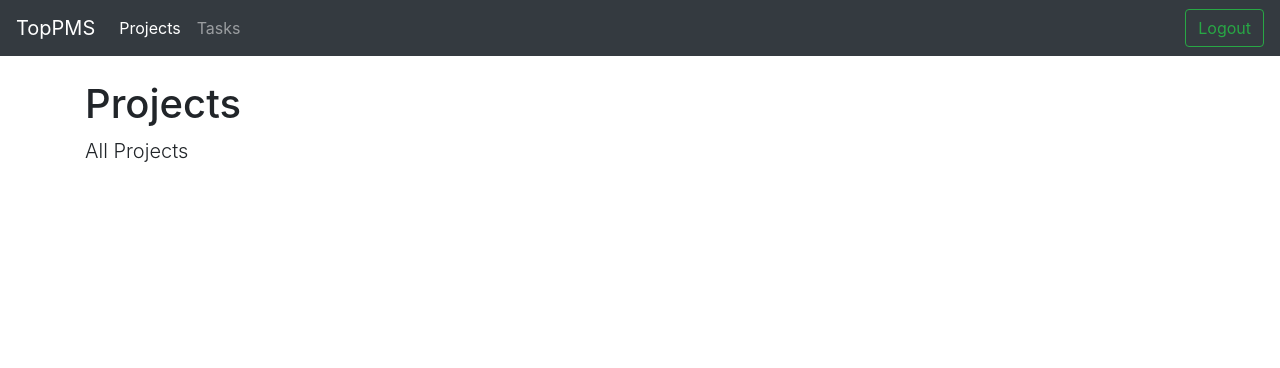
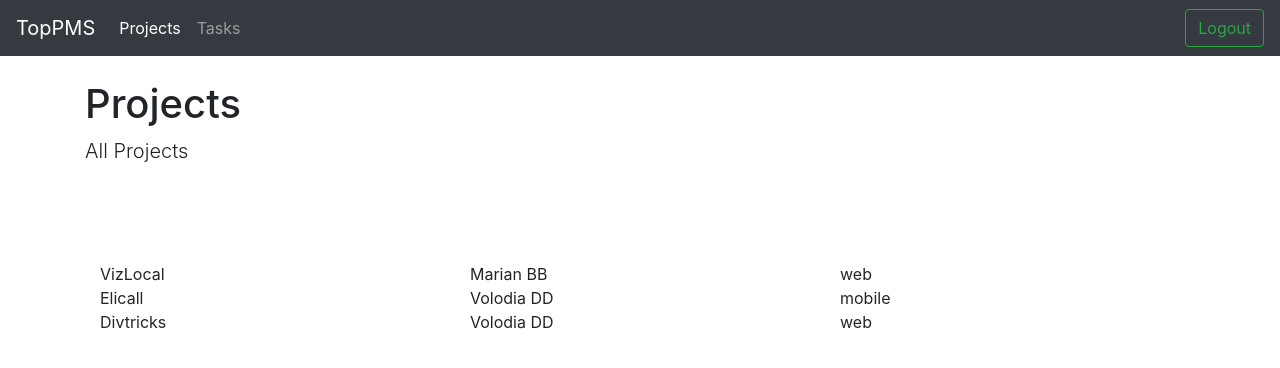
Before and after one commit to Ihor912/angular-top-pms, an Angular app: page /projects in a window 1280 px wide. Shown: the top 368 px of the page. Built offline with nearby package versions, Linux system fonts and the light colour scheme.

Commit message:
implement project service and project dto's

```diff
--- a/src/app/app.module.ts
+++ b/src/app/app.module.ts
@@ -9,6 +9,7 @@ import { routing } from './app.routing';
 import { ProjectsComponent } from './projects/projects.component';
 import { UserService } from './login/user.service';
 import { TasksComponent } from './tasks/tasks.component';
+import { ProjectsService } from './projects/projects.service';
 
 
 @NgModule({
@@ -25,7 +26,8 @@ import { TasksComponent } from './tasks/tasks.component';
     routing
   ],
   providers: [
-    UserService
+    UserService,
+    ProjectsService
   ],
   bootstrap: [AppComponent]
 })
--- /dev/null
+++ b/src/app/common/protocols.ts
@@ -0,0 +1,10 @@
+export interface Project {
+    name: string;
+    type: string;
+    owner: string;
+    members: Array<Member>;
+}
+
+export interface Member {
+    name: string;
+}
--- a/src/app/projects/projects.component.html
+++ b/src/app/projects/projects.component.html
@@ -2,4 +2,11 @@
 <div class="container">
   <h1>Projects</h1>
   <p class="lead">All Projects</p>
+  <div class="container">
+    <div class="row" *ngFor="let project of projectsService.projects">
+      <div class="col">{{project.name}}</div>
+      <div class="col">{{project.owner}}</div>
+      <div class="col">{{project.type}}</div>
+    </div>
+  </div>
 </div>
--- a/src/app/projects/projects.component.ts
+++ b/src/app/projects/projects.component.ts
@@ -1,11 +1,15 @@
 import { Component, OnInit } from '@angular/core';
 import { ActivatedRoute } from '@angular/router';
+import { ProjectsService } from './projects.service';
 
 @Component({
   selector: 'app-projects',
   templateUrl: './projects.component.html',
   styleUrls: ['./projects.component.css']
 })
-export class ProjectsComponent {
+export class ProjectsComponent implements OnInit {
+  constructor(private projectsService: ProjectsService) {}
 
+  ngOnInit() {
+  }
 }
--- /dev/null
+++ b/src/app/projects/projects.service.ts
@@ -0,0 +1,25 @@
+import { Project, Member } from '../common/protocols';
+
+
+export class ProjectsService {
+    public projects: Array<Project> = [
+        {
+            name: 'VizLocal',
+            type: 'web',
+            owner: 'Marian BB',
+            members: new Array<Member>()
+        },
+        {
+            name: 'Elicall',
+            type: 'mobile',
+            owner: 'Volodia DD',
+            members: new Array<Member>()
+        },
+        {
+            name: 'Divtricks',
+            type: 'web',
+            owner: 'Volodia DD',
+            members: new Array<Member>()
+        }
+    ];
+}
```
